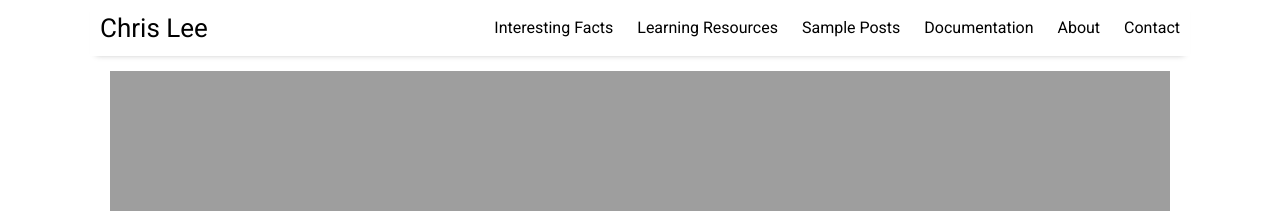
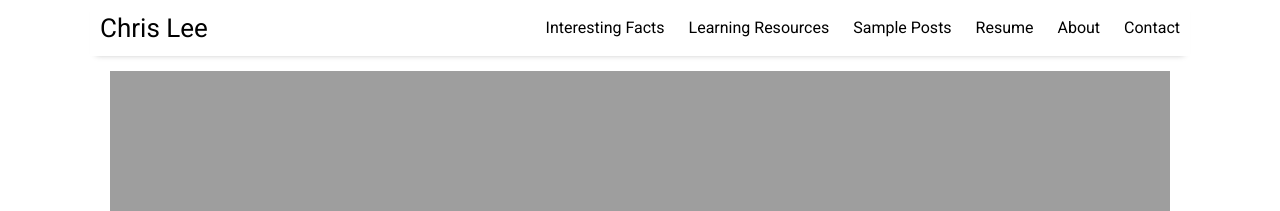
Before and after one commit to Christopher-LeeNU/Christopher-LeeNU.github.io, a Jekyll site: the page built from index.html, in a window 1280 px wide. Shown: the top 211 px of the page. Built offline with Jekyll 4.4.1, drawn with Linux system fonts in a browser that asks for light colours; nearby versions of some CDN libraries; the list of posts is cut into pages by our own code.

Commit message:
Update settings.yml

```diff
--- a/_data/settings.yml
+++ b/_data/settings.yml
@@ -10,7 +10,7 @@ menu:
 - {name: 'Interesting Facts',  url: 'facts'}
 - {name: 'Learning Resources', url: 'resources'}
 - {name: 'Sample Posts',       url: 'sample-posts'}
-- {name: 'Documentation',      url: 'documentation'}
+- {name: 'Resume',      url: 'resume'}
 - {name: 'About',              url: 'about'}
 - {name: 'Contact',            url: 'contact'}
 
```
